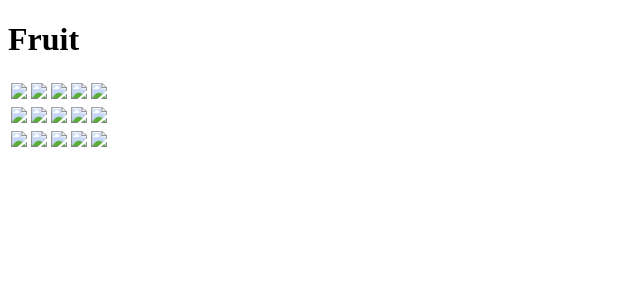
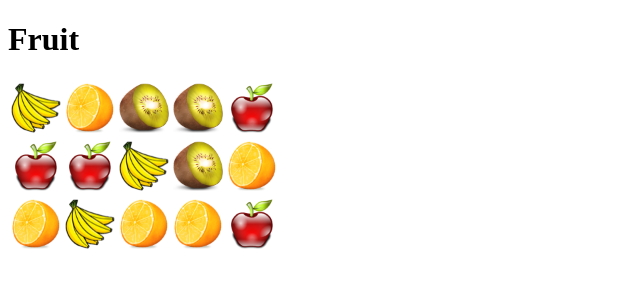
Before and after one commit to NgocHanhSP/2511COMP180205-TKWeb-51.01.103.029, a plain HTML site: page Chuong1.HTML/1.4.1/1.4.1.html in a window 1280 px wide. Shown: the whole page, without its empty margins (0-640 px from the left). Drawn offline with Linux system fonts and the light colour scheme.

Commit message:
update_baitap_lan6

```diff
--- a/Chuong1.HTML/1.4.1/1.4.1.html
+++ b/Chuong1.HTML/1.4.1/1.4.1.html
@@ -9,25 +9,25 @@
     <h1>Fruit</h1>
         <table>
             <tr>
-                <td><img src="../image/banana.png" width="50px"></td>
-                <td><img src="../image/orange.png" width="50px"></td>
-                <td><img src="../image/kiwi.png" width="50px"></td>
-                <td><img src="../image/kiwi.png" width="50px"></td>
-                <td><img src="../image/apple.png" width="50px"></td>
+                <td><img src="./images/banana.png" width="50px"></td>
+                <td><img src="./images/orange.png" width="50px"></td>
+                <td><img src="./images/kiwi.png" width="50px"></td>
+                <td><img src="./images/kiwi.png" width="50px"></td>
+                <td><img src="./images/apple.png" width="50px"></td>
             </tr>
             <tr>
-                <td><img src="../image/apple.png" width="50px"></td>
-                <td><img src="../image/apple.png" width="50px"></td>
-                <td><img src="../image/banana.png" width="50px"></td>
-                <td><img src="../image/kiwi.png" width="50px"></td>
-                <td><img src="../image/orange.png" width="50px"></td>
+                <td><img src="./images/apple.png" width="50px"></td>
+                <td><img src="./images/apple.png" width="50px"></td>
+                <td><img src="./images/banana.png" width="50px"></td>
+                <td><img src="./images/kiwi.png" width="50px"></td>
+                <td><img src="./images/orange.png" width="50px"></td>
             </tr>
             <tr>
-                <td><img src="../image/orange.png" width="50px"></td>
-                <td><img src="../image/banana.png" width="50px"></td>
-                <td><img src="../image/orange.png" width="50px"></td>
-                <td><img src="../image/orange.png" width="50px"></td>
-                <td><img src="../image/apple.png" width="50px"></td>
+                <td><img src="./images/orange.png" width="50px"></td>
+                <td><img src="./images/banana.png" width="50px"></td>
+                <td><img src="./images/orange.png" width="50px"></td>
+                <td><img src="./images/orange.png" width="50px"></td>
+                <td><img src="./images/apple.png" width="50px"></td>
             </tr>
         </table>
 </body>
--- a/Chuong1.HTML/1.6/css/style.css
+++ b/Chuong1.HTML/1.6/css/style.css
@@ -1,4 +1,4 @@
-/* ========== GLOBAL (Toàn trang) ========== */
+/* ========== Toàn trang ========== */
 body {
   font-family: 'Poppins', sans-serif;
   background: linear-gradient(180deg, #0f0c29, #302b63, #24243e);
@@ -107,7 +107,7 @@ nav a.nav-link:hover {
   transition: transform 0.3s ease, box-shadow 0.3s ease;
 }
 .avatar-img:hover {
-  transform: scale(1.05);
+  transform: scale(2.05);
   box-shadow: 0 0 45px rgba(168, 85, 247, 0.9);
 }
 
--- a/Chuong6.TONGHOP/HALLOWEEN/css/mainstyle.css
+++ b/Chuong6.TONGHOP/HALLOWEEN/css/mainstyle.css
@@ -146,9 +146,9 @@ body::before {
 
 /* ********** CẤU TRÚC TIMELINE ********** */
 .timeline-container {
-    padding: 80px 0 50px 0; /* thêm khoảng cách phía trên để không dính nav */
+    padding: 80px 0 50px 0;
     position: relative;
-    background: #000; /* nền tối để ảnh nổi bật */
+    background: #000;
     overflow: hidden; /* tránh ảnh hoặc line tràn ra ngoài */
 }
 
@@ -227,7 +227,7 @@ body::before {
 .timeline-image-floating {
     position: absolute;
     top: 10px;
-    right: -400px; /* giảm để không tràn khỏi viewport */
+    right: -400px;
     width: 340px;
     height: 180px;
     border: 3px solid #ff9900;
--- a/Chuong6.TONGHOP/HO_CA_VUI_NHON/mystyle.css
+++ b/Chuong6.TONGHOP/HO_CA_VUI_NHON/mystyle.css
@@ -181,7 +181,7 @@
 }
 
 body {
-    height: 100vh; /* Đảm bảo body chiếm toàn màn hình */
+    height: 100vh;
     margin: 0;
     background-size: cover;
     background-position: center center;
```
Also changed, not shown: Chuong1.HTML/1.6/html/index.html (+1 -2 lines), Chuong6.TONGHOP/HALLOWEEN/html/product-detail.html (+2 -2 lines), Chuong1.HTML/1.4.1/images/apple.png (added), Chuong1.HTML/1.4.1/images/banana.png (added), Chuong1.HTML/1.4.1/images/kiwi.png (added), Chuong1.HTML/1.4.1/images/orange.png (added).
